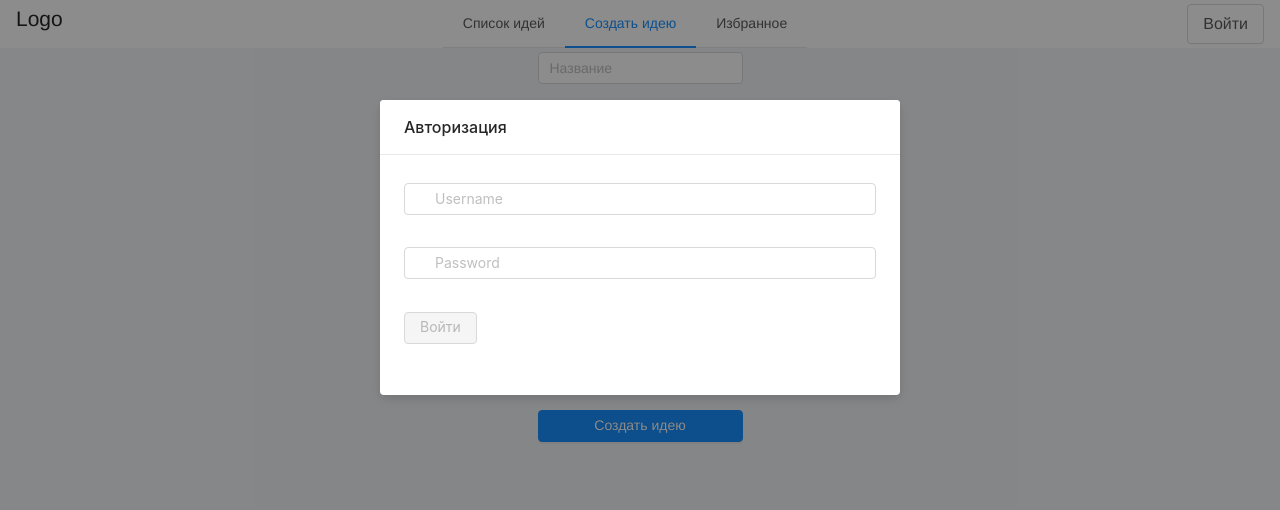
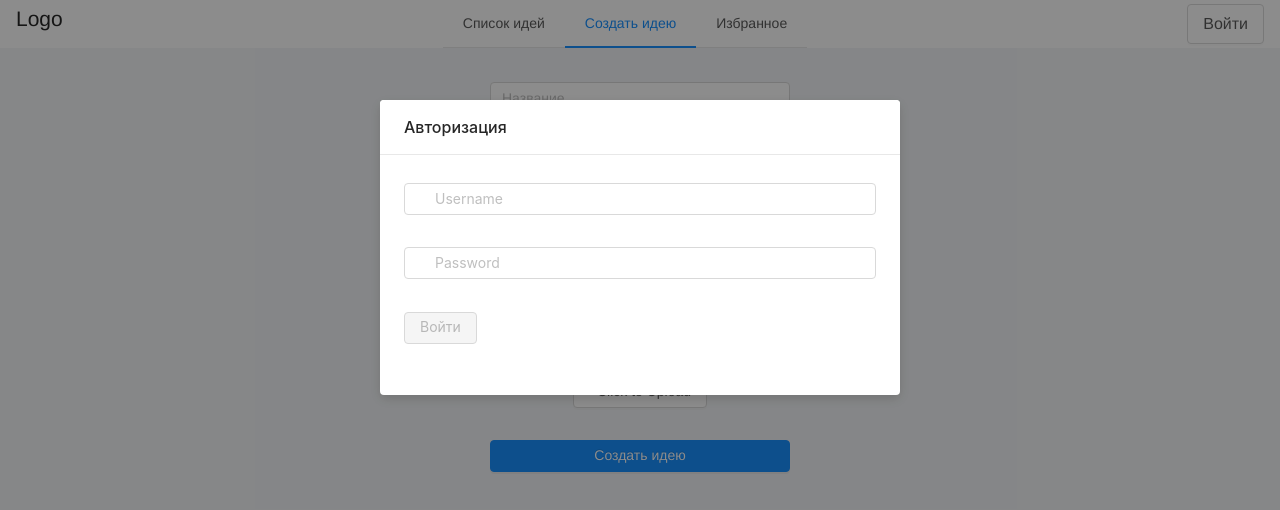
Before and after one commit to Garrusir/blubber-frontend, a Vue app: page /add in a window 1280 px wide. Shown: the top 510 px of the page. Built offline with nearby package versions, Linux system fonts and the light colour scheme.

Commit message:
Removed console logs. Temporary hardcoded form styles.

```diff
--- a/src/store/modules/authManager.js
+++ b/src/store/modules/authManager.js
@@ -23,8 +23,6 @@ export default {
   },
   actions: {
     async signUp({ commit }, { login, password }) {
-      console.log("sign up");
-      console.log(login, password);
       const formData = new FormData();
       formData.append("username", login);
       formData.append("password", password);
--- a/src/views/AddIdea.vue
+++ b/src/views/AddIdea.vue
@@ -1,16 +1,17 @@
 <template>
   <div class="main-container">
+    <div class="form-wrapper">
       <a-form :form="form" @submit="this.sendPost">
         <a-form-item>
-        <a-input v-decorator="['name', { rules: [{ required: true, message: 'Пожалуйста, введите название для идеи'} ]}]" placeholder="Название"/>
+          <a-input v-decorator="['name', { rules: [{ required: true, message: 'Пожалуйста, введите название'} ]}]" placeholder="Название"/>
         </a-form-item>
 
         <a-form-item>
-        <a-textarea v-decorator="['description', { rules: [{ required: true, message: 'Пожалуйста, введите описание для идеи'} ]}]" placeholder="Описание идеи" :auto-size="{ minRows: 3, maxRows: 5 }"/>
+          <a-textarea v-decorator="['description', { rules: [{ required: true, message: 'Пожалуйста, введите описание'} ]}]" placeholder="Описание идеи" :auto-size="{ minRows: 3, maxRows: 5 }"/>
         </a-form-item>
 
         <a-form-item>
-        <a-input v-decorator="['threshold_of_success', { rules: [{ required: true, message: 'Пожалуйста, введите порог успешности для идеи'} ]}]" placeholder="Порог успешности"/>
+          <a-input v-decorator="['threshold_of_success', { rules: [{ required: true, message: 'Пожалуйста, введите порог успешности'} ]}]" placeholder="Порог успешности"/>
         </a-form-item>
 
         <a-form-item>
@@ -35,6 +36,7 @@
           <a-button htmlType="submit" style="width: 100%" type="primary"> Создать идею </a-button>
         </a-form-item>
       </a-form>
+    </div>
   </div>
 </template>
 
@@ -99,7 +101,7 @@ export default {
     beforeUpload(file) {
       this.imagesList = [...this.imagesList, file];
       return false;
-    },
+    }
   },
   data() {
     return {
@@ -117,6 +119,10 @@ export default {
   background-color: #f3f5f7;
   align-items: center;
 }
+.form-wrapper {
+  margin-top: 30px;
+  width: 300px;
+}
 .add-idea-form {
   max-width: 580px;
   min-width: 300px;
```
Lines whose indentation alone changed are shown as unchanged.
